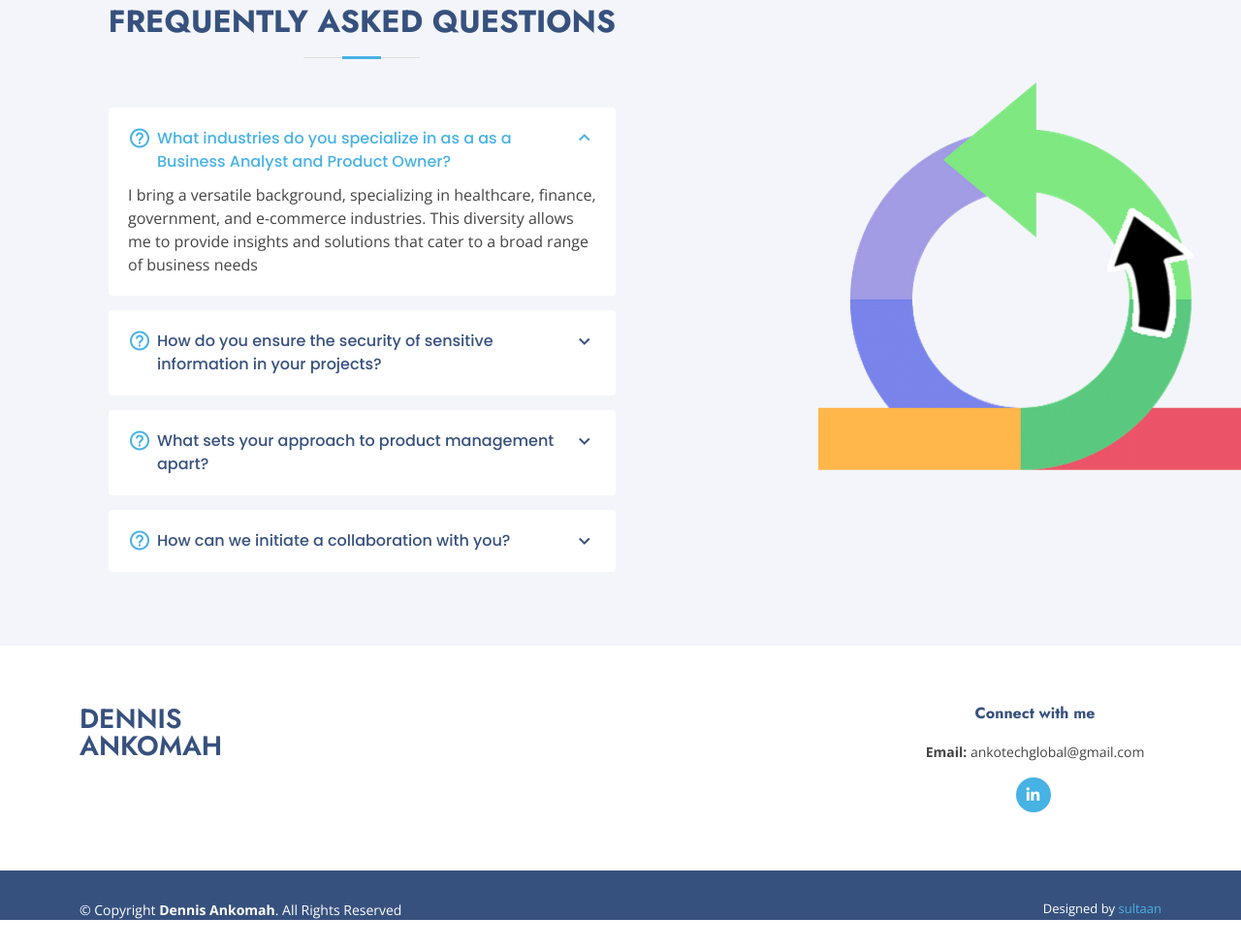
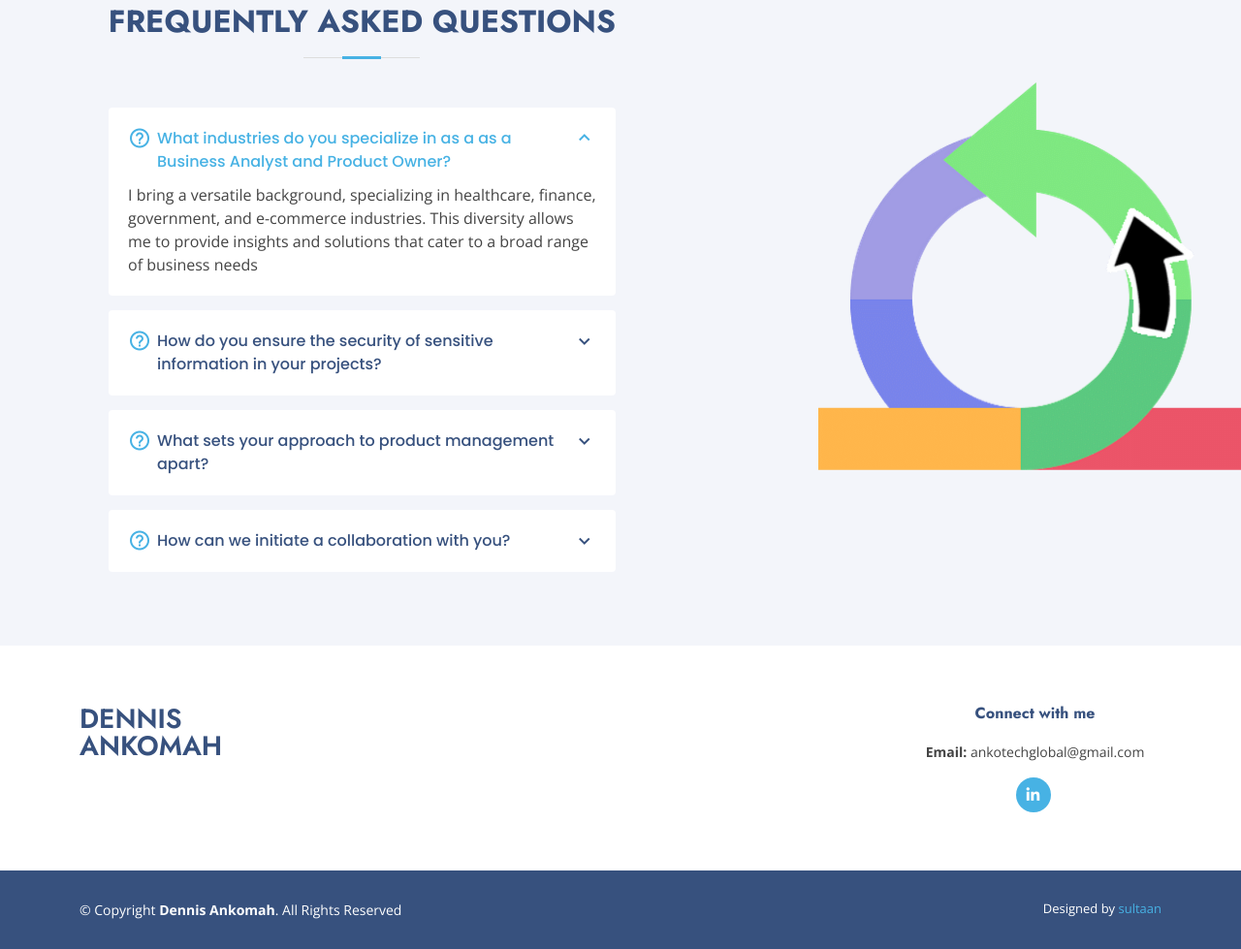
Before and after one commit to dankomah/ankotechglobal, a plain HTML site: page index.html in a window 1280 px wide. Shown: the part 3118-4097 px from the top of the page at 97% size. Before the commit the page ends 4067 px from the top, so only its background shows below. Drawn offline with nearby package versions, Linux system fonts and the light colour scheme.

Commit message:
Update style.css

```diff
--- a/assets/css/style.css
+++ b/assets/css/style.css
@@ -1784,7 +1784,7 @@ section {
 
 #footer .footer-bottom {
   padding-top: 30px;
-  padding-bottom: 0px;
+  padding-bottom: 30px;
   color: #fff;
 }
 
```
